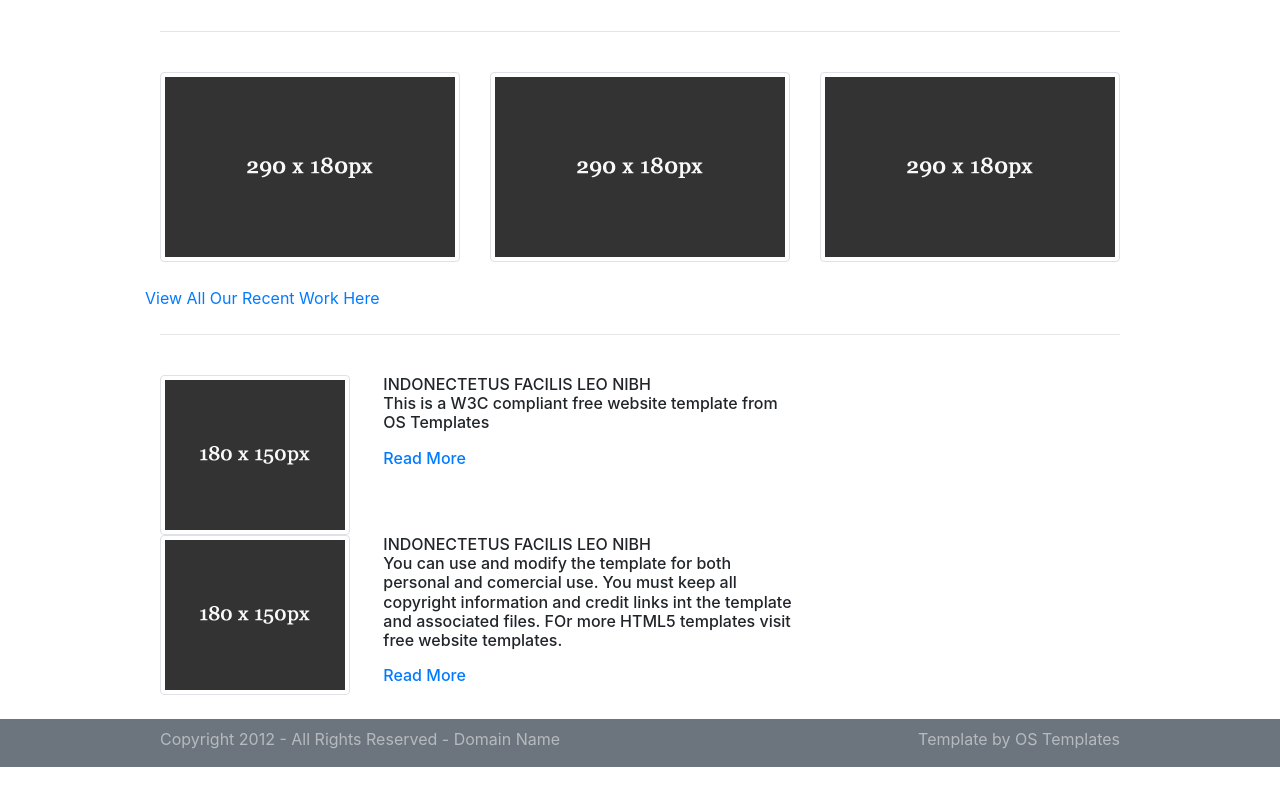
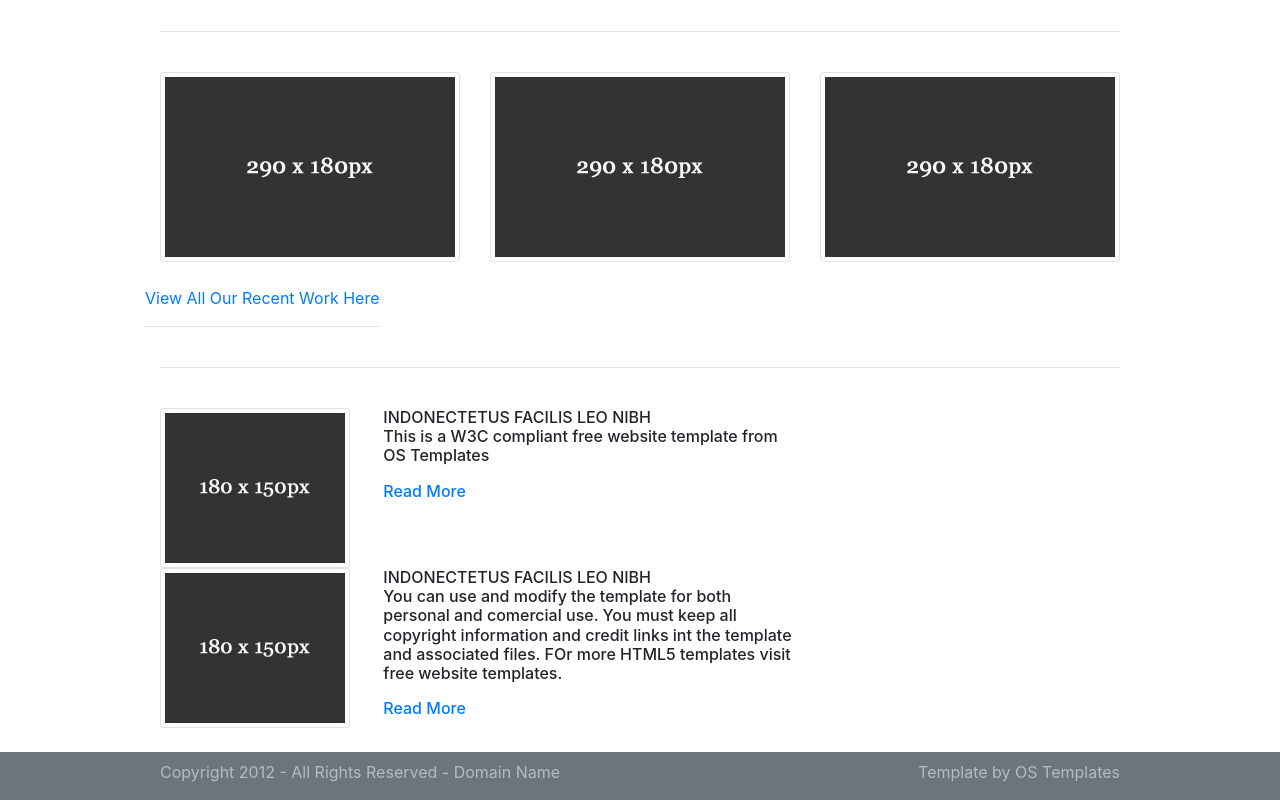
Before and after one commit to dragonardx/frontendkourse190506, a plain HTML site: page 12nd/12nd.html in a window 1280 px wide. Shown: the part 689-1489 px from the top of the page. Before the commit the page ends 1456 px from the top, so only its background shows below. Drawn offline with nearby package versions, Linux system fonts and the light colour scheme.

Commit message:
nd 12 fix 2

```diff
--- a/12nd/12nd.html
+++ b/12nd/12nd.html
@@ -14,7 +14,8 @@
         <div class="row">
             <div class="col-sm-6 text-white-50 align-items-center p-0">
                 <h1>Basic 8<sub>9</sub></h1>
-                <p>free HTML <sub>5</sub> Website Template</p></div>
+                <p>free HTML <sub>5</sub> Website Template</p>
+            </div>
             <nav class="col-md-6 d-lg-flex align-items-center p-0 justify-content-end">
                 <ul class="nav bg-dark">
                     <li class="nav-item"><a class="nav-link text-secondary" href="#"><span class="align-middle">Text link</span></a>
@@ -30,7 +31,6 @@
                 </ul>
             </nav>
         </div>
-    </div>
     </div>
 </header>
 <div class="container mr-auto">
@@ -101,6 +101,8 @@
         <div class="row">
             <div class="col-md-12 p-0 mt-4">
                 <a class="mt-3" href="#">View All Our Recent Work Here</a>
+                <br>
+                <hr/>
             </div>
         </div>
     </div>
```
